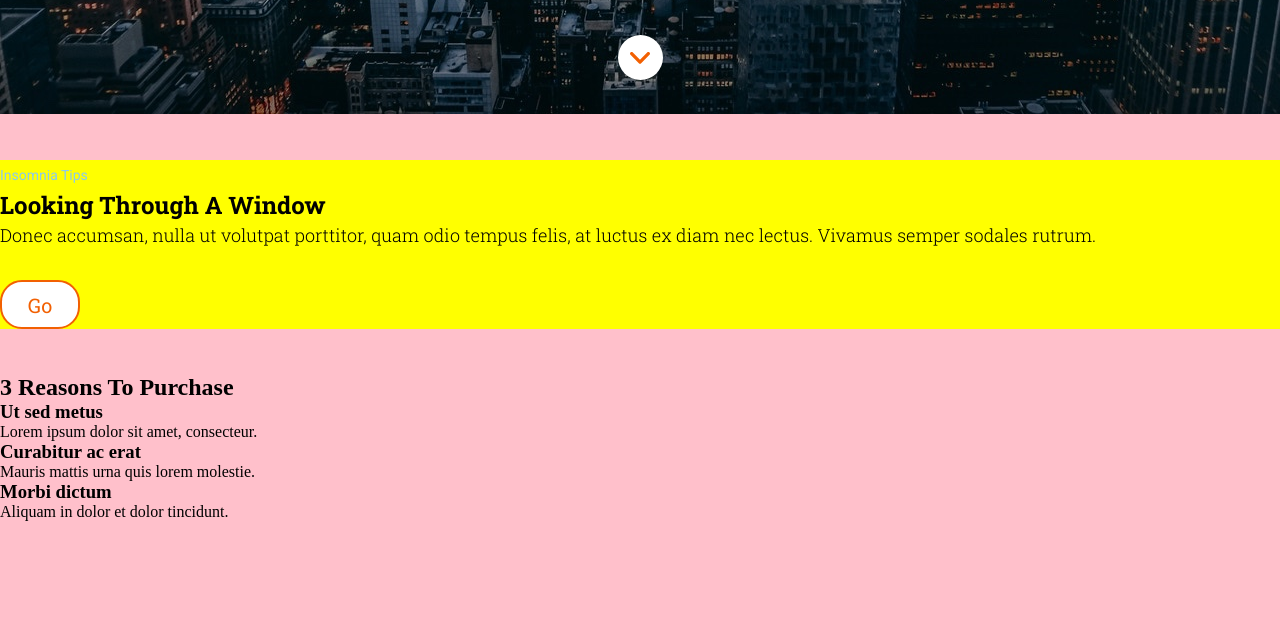
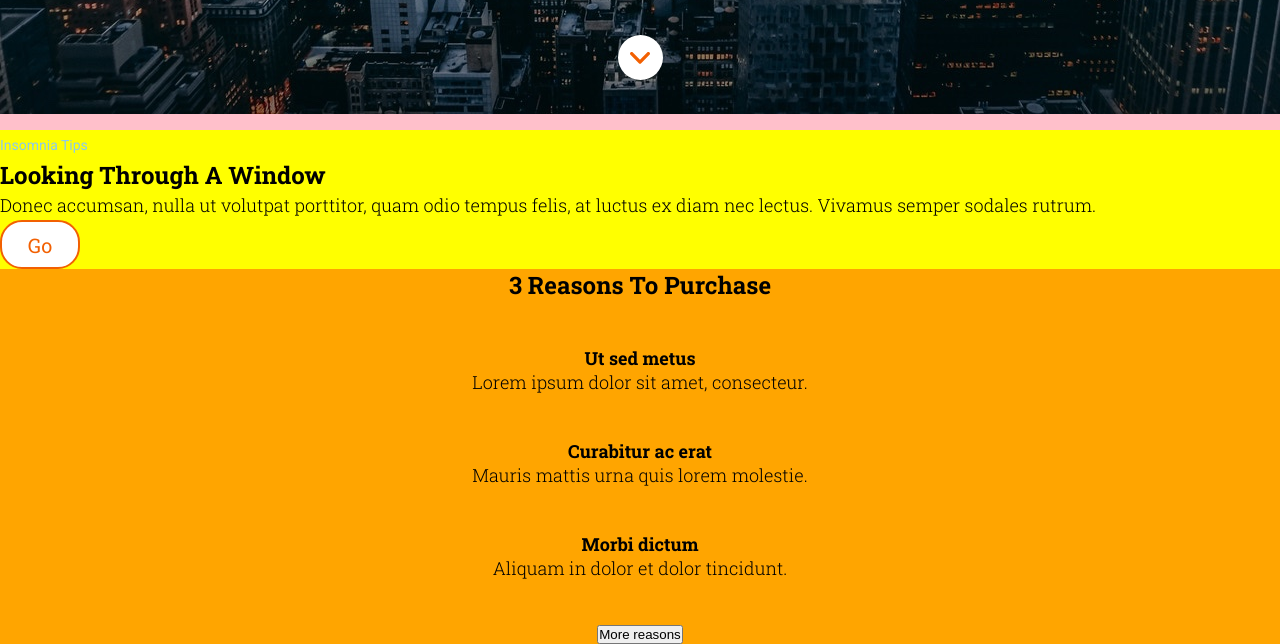
Before and after one commit to ayelenperezdemendiola/m1-evaluacion-final-ayelenperezdemendiola, a website: page _src/templates/index.html in a window 1280 px wide. Shown: the part 670-1314 px from the top of the page. Before the commit the page ends 1191 px from the top, so only its background shows below. Drawn offline with nearby package versions, Linux system fonts and the light colour scheme; files that its build step writes are made by us from their sources; files whose address does not match are found by name.

Commit message:
3 reasons html

```diff
--- a/_src/assets/scss/main.scss
+++ b/_src/assets/scss/main.scss
@@ -89,8 +89,6 @@ body{
 }
 .introduction-container {
   background-color: yellow;
-  margin-top: 30px;
-  margin-bottom: 45px;
   text-align: left;
   line-height: 30px;
 }
@@ -123,7 +121,6 @@ body{
   display: flex;
   justify-content: center;
   align-items: center;
-  margin: 30px 0 45px 0;
 }
 .link-go{
   font-family: 'Roboto Slab', serif;
@@ -138,3 +135,31 @@ body{
   text-decoration: none;
 }
 /*3 reasons*/
+.reasons {
+  background-color: orange;
+  text-align: center;
+}
+.reasons__list {
+  list-style: none;
+}
+.reasons__tittle{
+  font-family: 'Roboto Slab', serif;
+  font-size: 24px;
+  font-weight: bold;
+}
+.list__item__tittle{
+  font-family: 'Roboto Slab', serif;
+  font-size: 18px;
+  font-weight: bold;
+}
+.list__item__paragraph{
+  font-family: 'Roboto Slab', serif;
+  font-size: 18px;
+  font-weight: 300;
+}
+.list__item {
+  margin:45px 0px;
+}
+.list__item:nth-child{
+  margin: none;
+}
--- a/_src/templates/index.html
+++ b/_src/templates/index.html
@@ -46,7 +46,9 @@
     </section>
 
     <section class="reasons">
+
       <h2 class="reasons__tittle">3 Reasons To Purchase</h2>
+
       <ul class="reasons__list">
 
         <li class="list__item">
@@ -56,23 +58,22 @@
         </div>
         </li>
 
-
-        <li class="list__item__tittle">
+        <li class="list__item">
           <div class="reason2">
-          <h3 class="list__tittle">Curabitur ac erat</h3>
+          <h3 class="list__item__tittle">Curabitur ac erat</h3>
           <p class="list__item__paragraph">Mauris mattis urna quis lorem molestie.</p>
           </div>
         </li>
 
         <li class="list__item">
           <div class="reason3">
-          <h3 class="list__tittle">Morbi dictum</h3>
+          <h3 class="list__item__tittle">Morbi dictum</h3>
           <p class="list__item__paragraph">Aliquam in dolor et dolor tincidunt.</p>
           </div>
         </li>
 
-
       </ul>
+      <button type="button" class="more-reasons"><div class="more-reasons__container">More reasons</div></button>
     </section>
 
 
```
